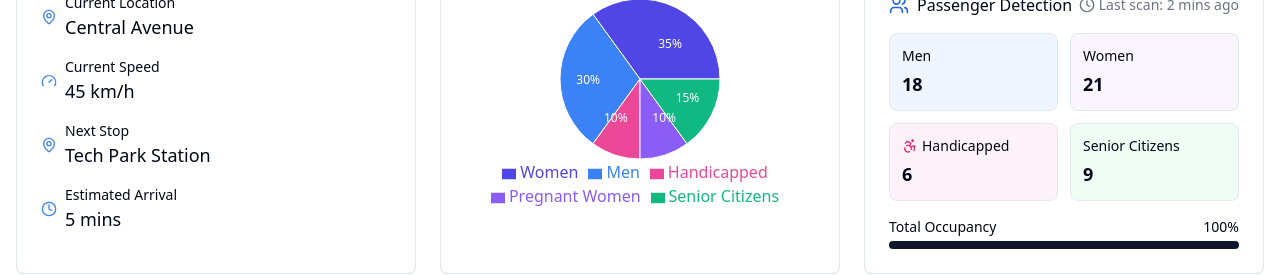
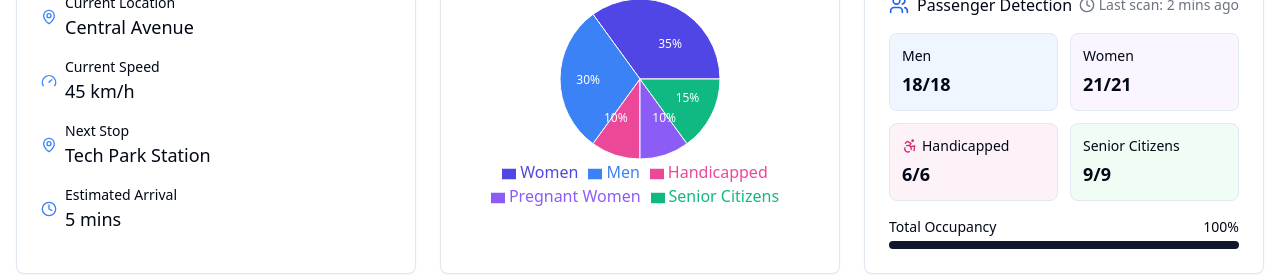
Before and after one commit to sunny4669/smart-transit-guardian-system, a React (Vite) app: page / in a window 1280 px wide. Shown: the part 206-481 px from the top of the page. Built offline with nearby package versions, Linux system fonts and the light colour scheme.

Commit message:
Fix: Passenger detection display
Update passenger detection to show counts as "x/y".

```diff
--- a/src/components/PassengerDetectionSystem.tsx
+++ b/src/components/PassengerDetectionSystem.tsx
@@ -37,22 +37,22 @@ const PassengerDetectionSystem = () => {
       <div className="grid grid-cols-2 gap-3">
         <div className="border rounded-lg p-3 bg-blue-50">
           <div className="text-sm font-medium mb-1">Men</div>
-          <div className="text-lg font-semibold">{detectionStatus.menCount}</div>
+          <div className="text-lg font-semibold">{detectionStatus.menCount}/18</div>
         </div>
         <div className="border rounded-lg p-3 bg-purple-50">
           <div className="text-sm font-medium mb-1">Women</div>
-          <div className="text-lg font-semibold">{detectionStatus.womenCount}</div>
+          <div className="text-lg font-semibold">{detectionStatus.womenCount}/21</div>
         </div>
         <div className="border rounded-lg p-3 bg-pink-50">
           <div className="flex items-center text-sm font-medium mb-1">
             <Accessibility className="h-4 w-4 mr-1 text-pink-600" />
             <span>Handicapped</span>
           </div>
-          <div className="text-lg font-semibold">{detectionStatus.handicappedCount}</div>
+          <div className="text-lg font-semibold">{detectionStatus.handicappedCount}/6</div>
         </div>
         <div className="border rounded-lg p-3 bg-green-50">
           <div className="text-sm font-medium mb-1">Senior Citizens</div>
-          <div className="text-lg font-semibold">{detectionStatus.seniorCount}</div>
+          <div className="text-lg font-semibold">{detectionStatus.seniorCount}/9</div>
         </div>
       </div>
 
```
